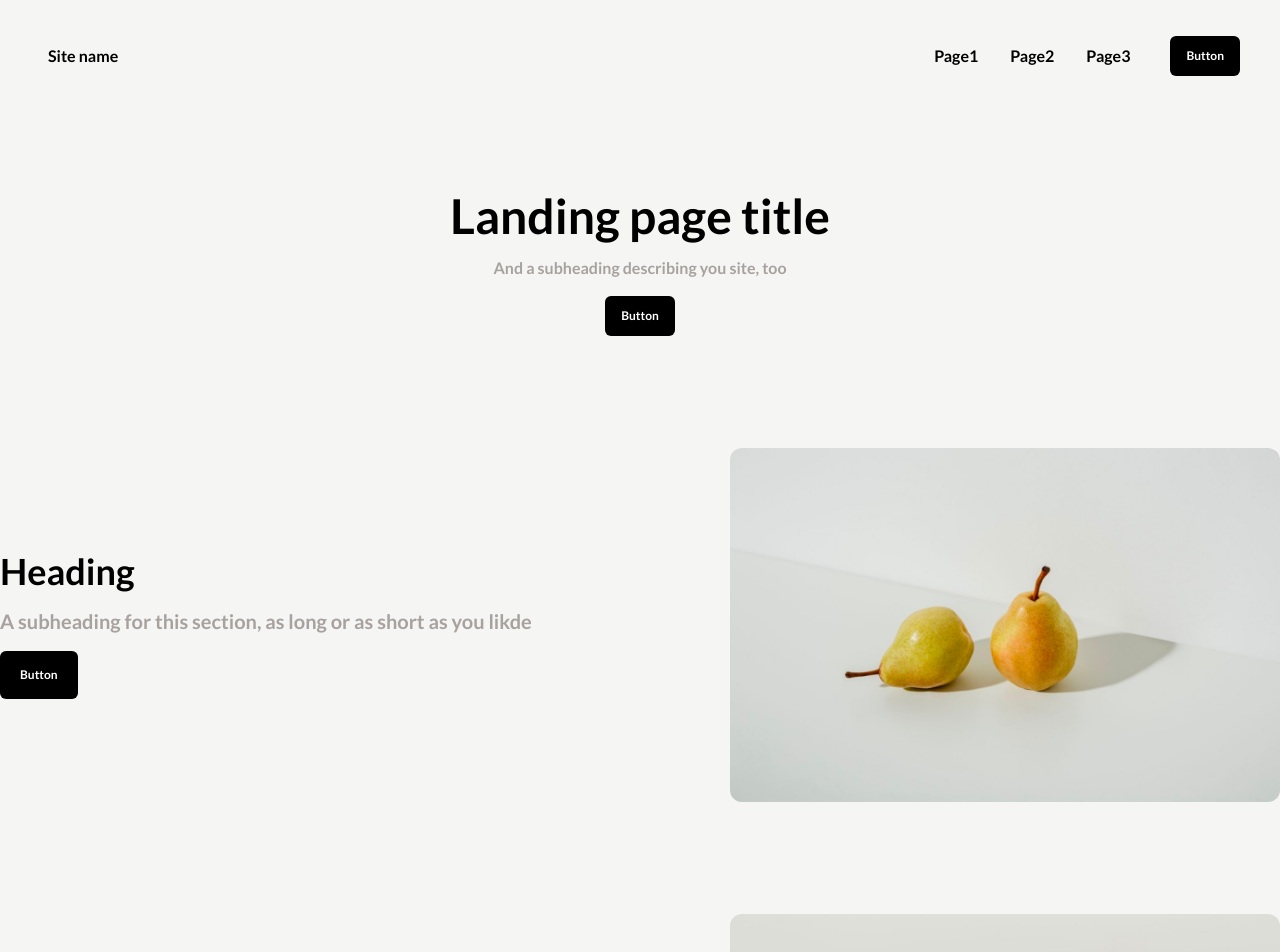
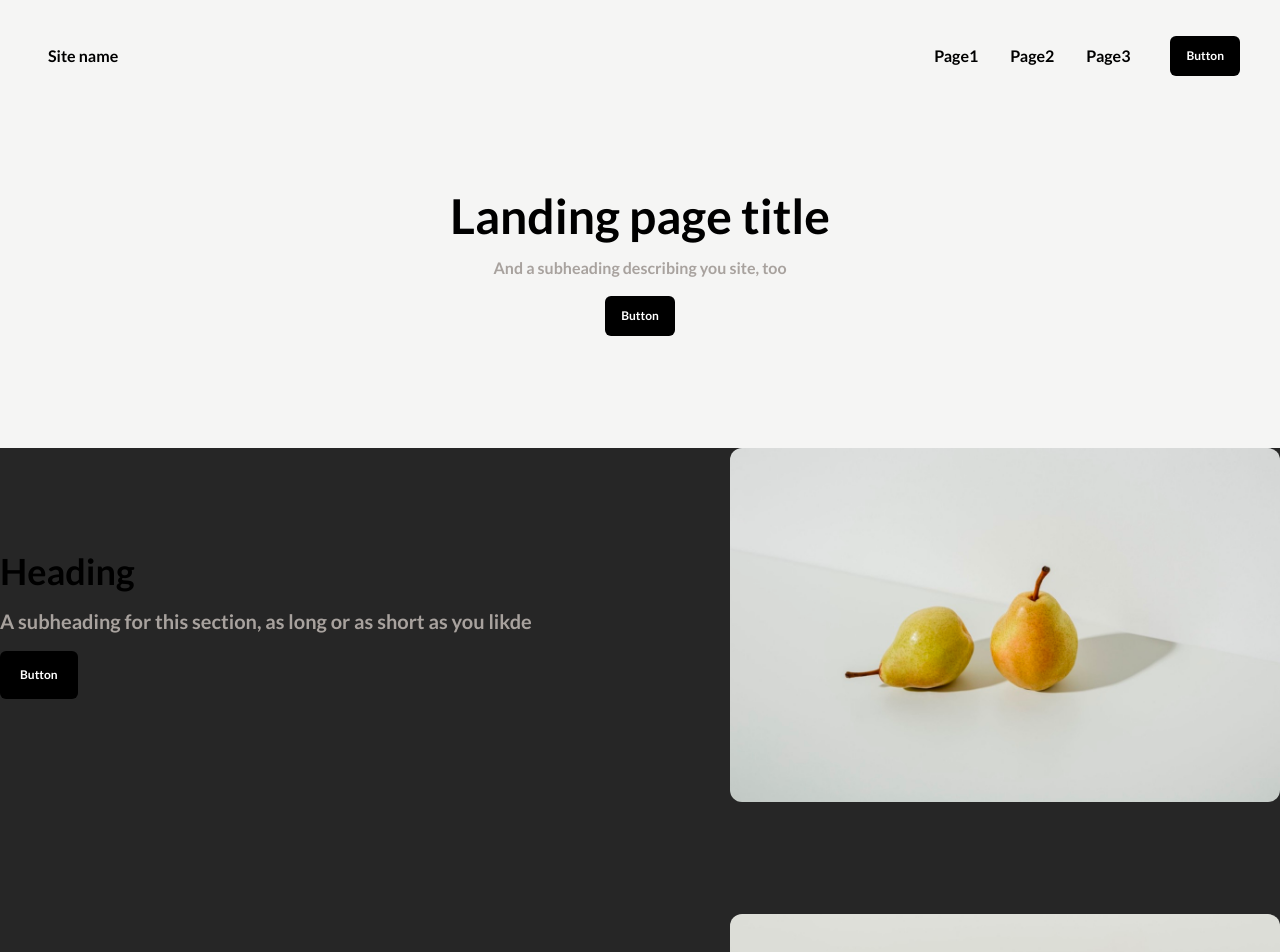
Before and after one commit to YM202c2100/figma-reproduction, a Next.js app: page / in a window 1280 px wide. Shown: the top 952 px of the page. Built offline with nearby package versions, Linux system fonts and the light colour scheme.

Commit message:
[add] デバッグ用に背景色を追加
要削除

```diff
--- a/app/page.tsx
+++ b/app/page.tsx
@@ -14,7 +14,7 @@ export default function Page() {
       <button className="text-xs mx-10 bg-black text-white px-4 py-3 rounded-md">Button</button>
     </div>
     {/* Content description */}
-    <div className="container mx-auto my-28">
+    <div className="container mx-auto my-28 bg-neutral-800 h-svh">
       <CardGenerator/>
     </div>
   </>)
```
